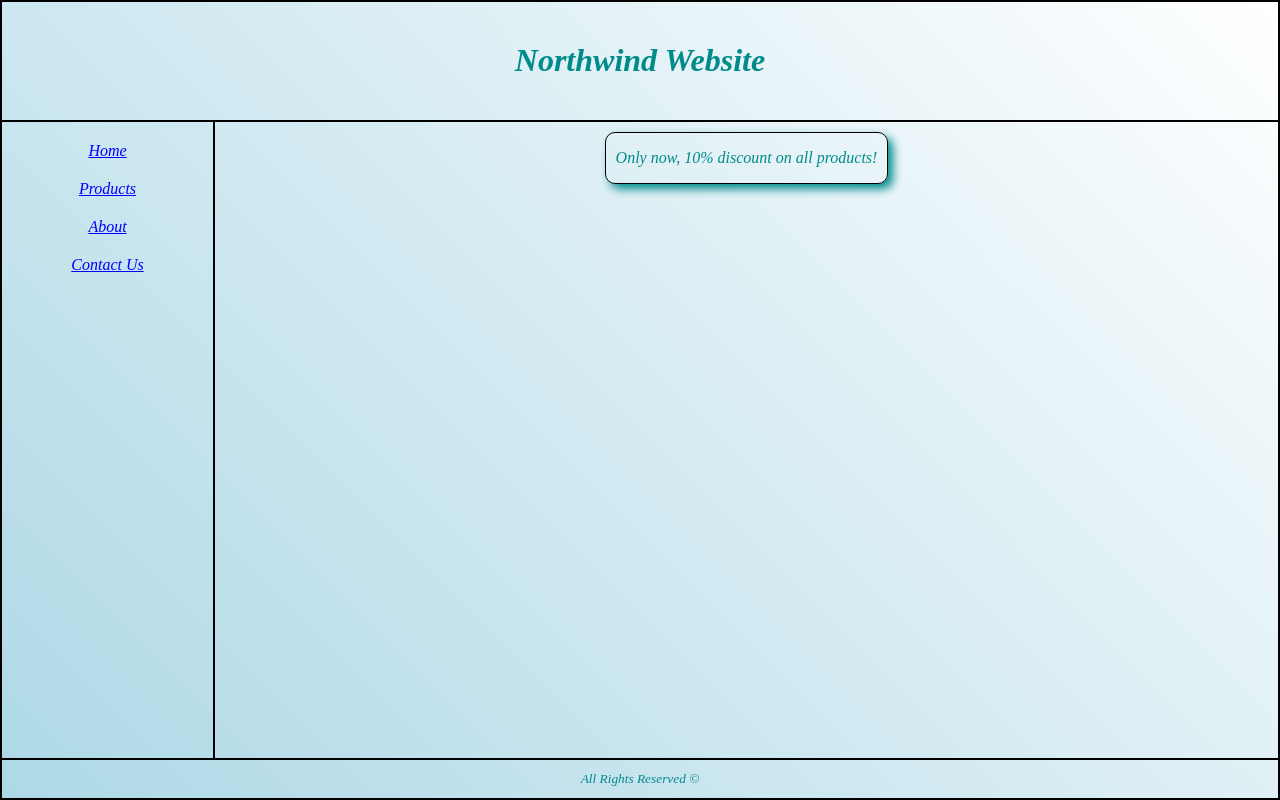
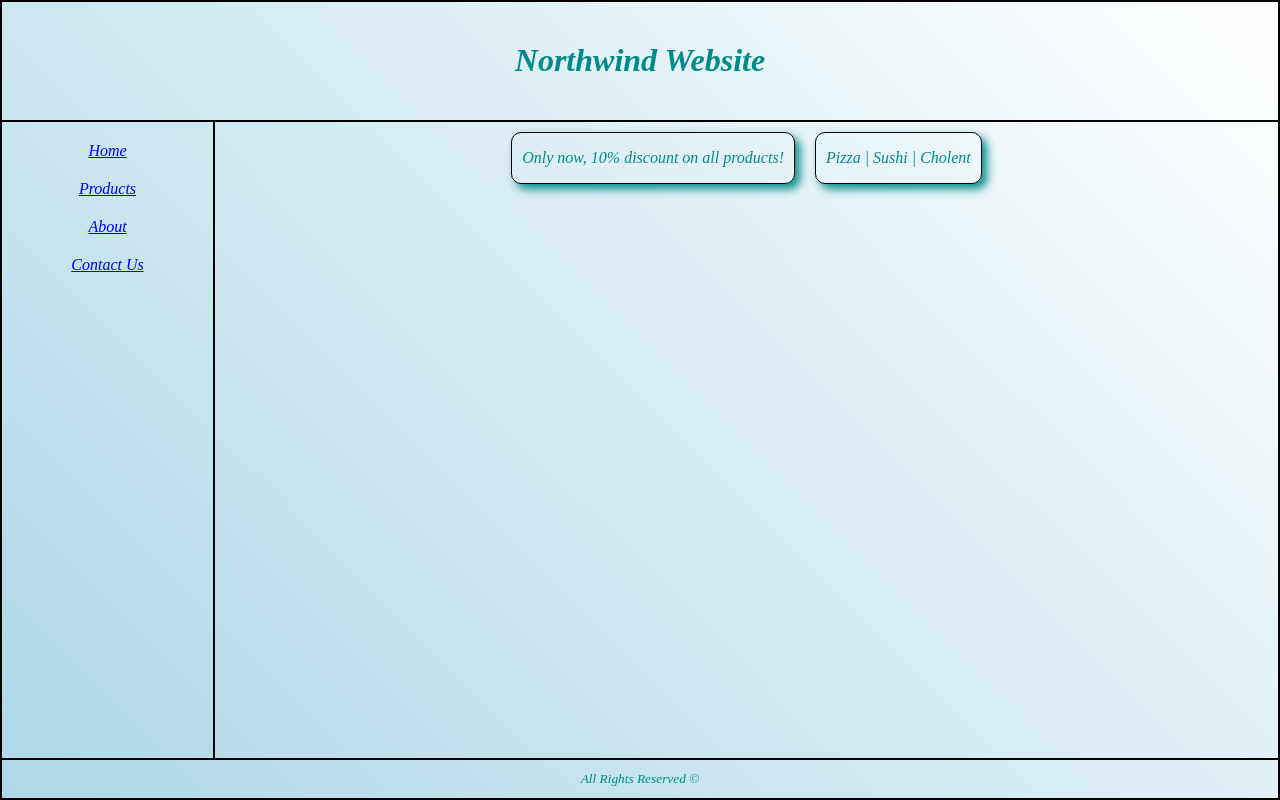
Before and after one commit to orhasson-dev/northwind-react, a React (Create React App) app: page / in a window 1280 px wide. Built offline with nearby package versions, Linux system fonts and the light colour scheme.

Commit message:
Adding condition rendering examples

```diff
--- a/src/Components/HomeArea/Home/Home.tsx
+++ b/src/Components/HomeArea/Home/Home.tsx
@@ -1,12 +1,20 @@
 import "./Home.css";
 import Discount from "../Discount/Discount";
+import Specials from "../Specials/Specials";
 
 function Home(): JSX.Element {
     return (
         <div className="Home">
+
+            {/*Interpolation:*/}
 			<Discount/>
+
+			{/*Conditional Rendering: */}
+            <Specials/>
         </div>
     );
 }
 
+
+
 export default Home;
--- /dev/null
+++ b/src/Components/HomeArea/Specials/Specials.css
@@ -0,0 +1,3 @@
+.Specials {
+
+}
--- /dev/null
+++ b/src/Components/HomeArea/Specials/Specials.tsx
@@ -0,0 +1,27 @@
+import "./Specials.css";
+
+function Specials(): JSX.Element {
+    return (
+        <div className="Specials Box">
+			<p>
+                {isWeekend() ? <span>Pizza</span> : null}
+                <span> | </span>
+
+                {isWeekend() ? <span>Sushi</span> : <span>Pasta</span>}
+
+                <span> | </span>
+
+                { isWeekend() && <span>Cholent</span> }
+
+            </p>
+        </div>
+    );
+}
+
+function isWeekend(): boolean{
+    const nowDate  = new Date();
+    const dayOfWeek = nowDate.getDay() + 1;
+    return dayOfWeek >= 6;
+}
+
+export default Specials;
```
